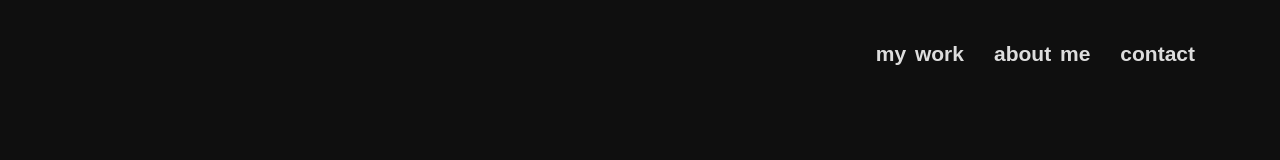
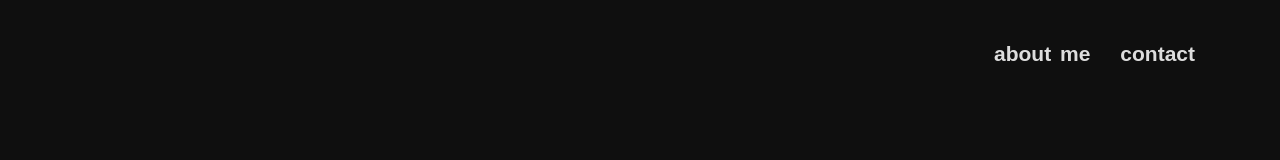
Before and after one commit to PatrykSzymanski/patrykszymanski.github.io, a plain HTML site: page index.html in a window 1280 px wide. Shown: the top 160 px of the page. Drawn offline with nearby package versions, Linux system fonts and the light colour scheme; a web font is replaced by a local one.

Commit message:
Update index.html

```diff
--- a/index.html
+++ b/index.html
@@ -49,9 +49,6 @@
     <div class="container">
       <nav class="navbar-nav flex-row-reverse">
         <ul class="navbar-nav">
-          <li class="nav-item">
-            <a class="nav-link" href="#my_work">my work</a>
-          </li>
           <li class="nav-item">
             <a class="nav-link" href="#about_me">about me</a>
           </li>
@@ -144,7 +141,6 @@
         </div>
       </div>
     </article>
--->
 
     <!-- Footer -->
     <footer>
```
